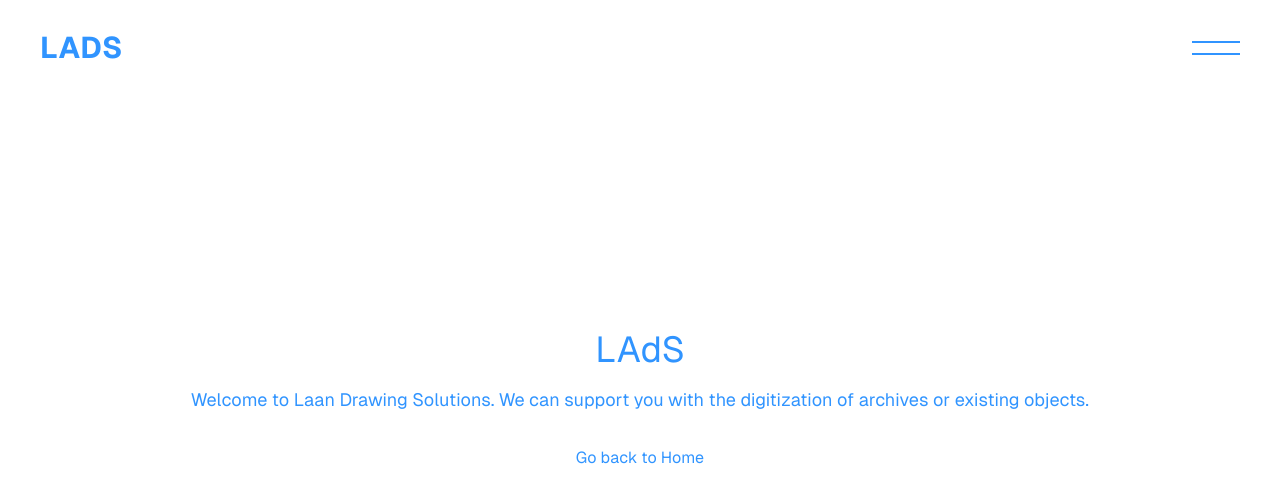
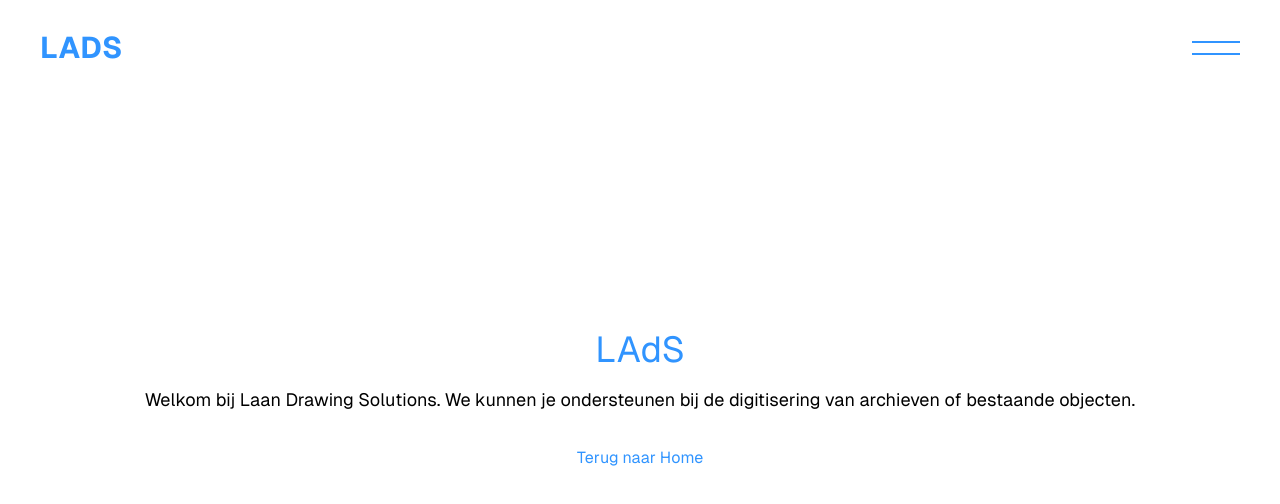
Before and after one commit to jwmik123/laan-solutions, a Next.js app: page /lads in a window 1280 px wide. Shown: the top 504 px of the page. Built offline with nearby package versions, Linux system fonts and the light colour scheme.

Commit message:
fix: laps and lads

```diff
--- a/app/lads/page.js
+++ b/app/lads/page.js
@@ -4,12 +4,12 @@ export default function LadsPage() {
   return (
     <div className="flex flex-col items-center justify-center h-screen">
       <h1 className="mb-4 text-4xl">LAdS</h1>
-      <p className="mb-8 text-lg">
-        Welcome to Laan Drawing Solutions. We can support you with the
-        digitization of archives or existing objects.
+      <p className="mb-8 text-lg text-center text-black">
+        Welkom bij Laan Drawing Solutions. We kunnen je ondersteunen bij de
+        digitisering van archieven of bestaande objecten.
       </p>
       <Link href="/" className="text-primary-500 hover:underline">
-        Go back to Home
+        Terug naar Home
       </Link>
     </div>
   );
--- a/app/laps/page.js
+++ b/app/laps/page.js
@@ -4,12 +4,12 @@ export default function LapsPage() {
   return (
     <div className="flex flex-col items-center justify-center h-screen">
       <h1 className="mb-4 text-4xl">LApS</h1>
-      <p className="mb-8 text-lg">
-        Welcome to Laan Permit Solutions. We provide thorough advice and
-        execution for your permit needs.
+      <p className="mb-8 text-lg text-center text-black">
+        Welkom bij Laan Permit Solutions. We geven uitgebreide adviezen en
+        uitvoering voor je vergunningen met gebruik van AI.
       </p>
       <Link href="/" className="text-primary-500 hover:underline">
-        Go back to Home
+        Terug naar Home
       </Link>
     </div>
   );
```
